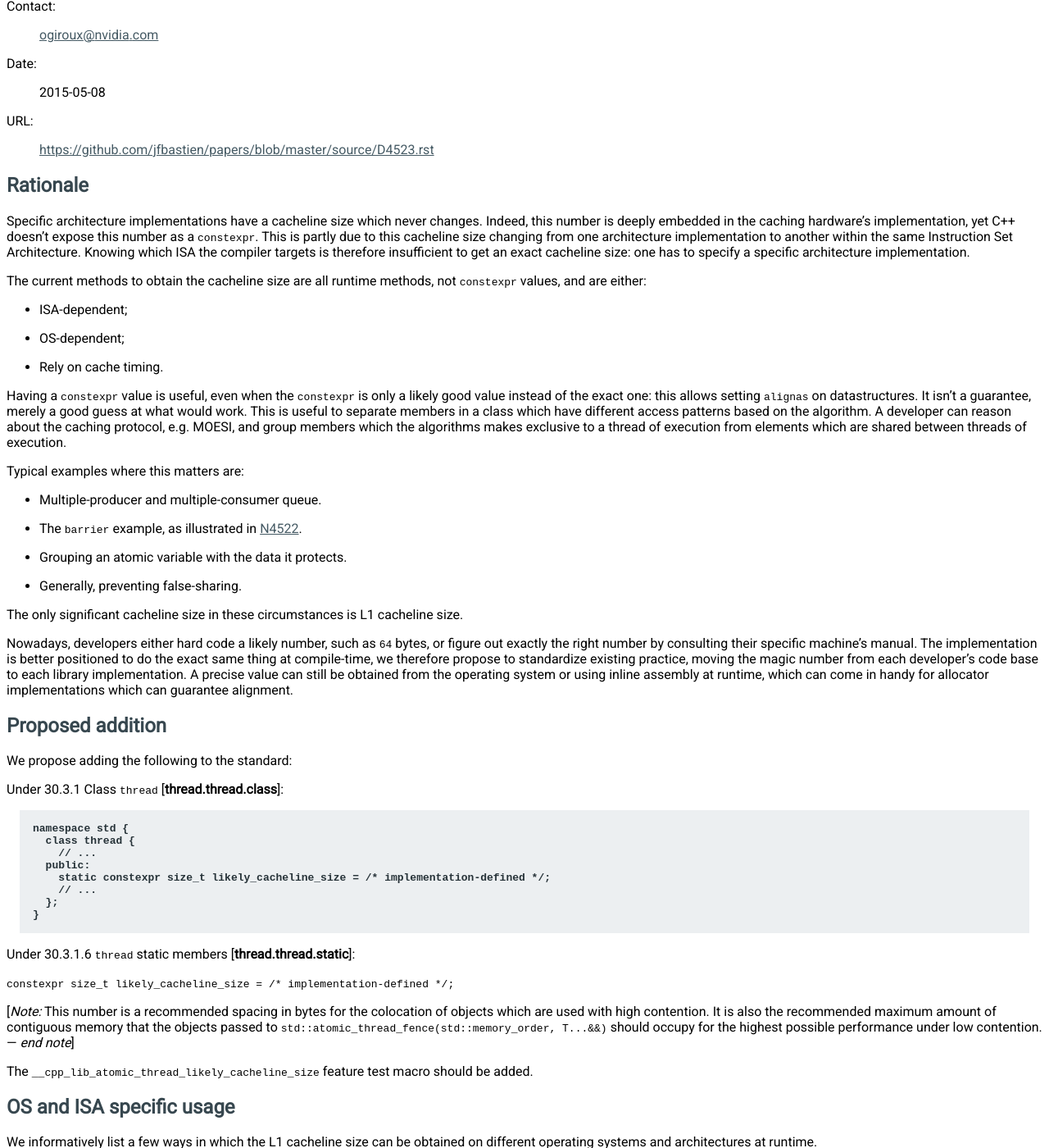
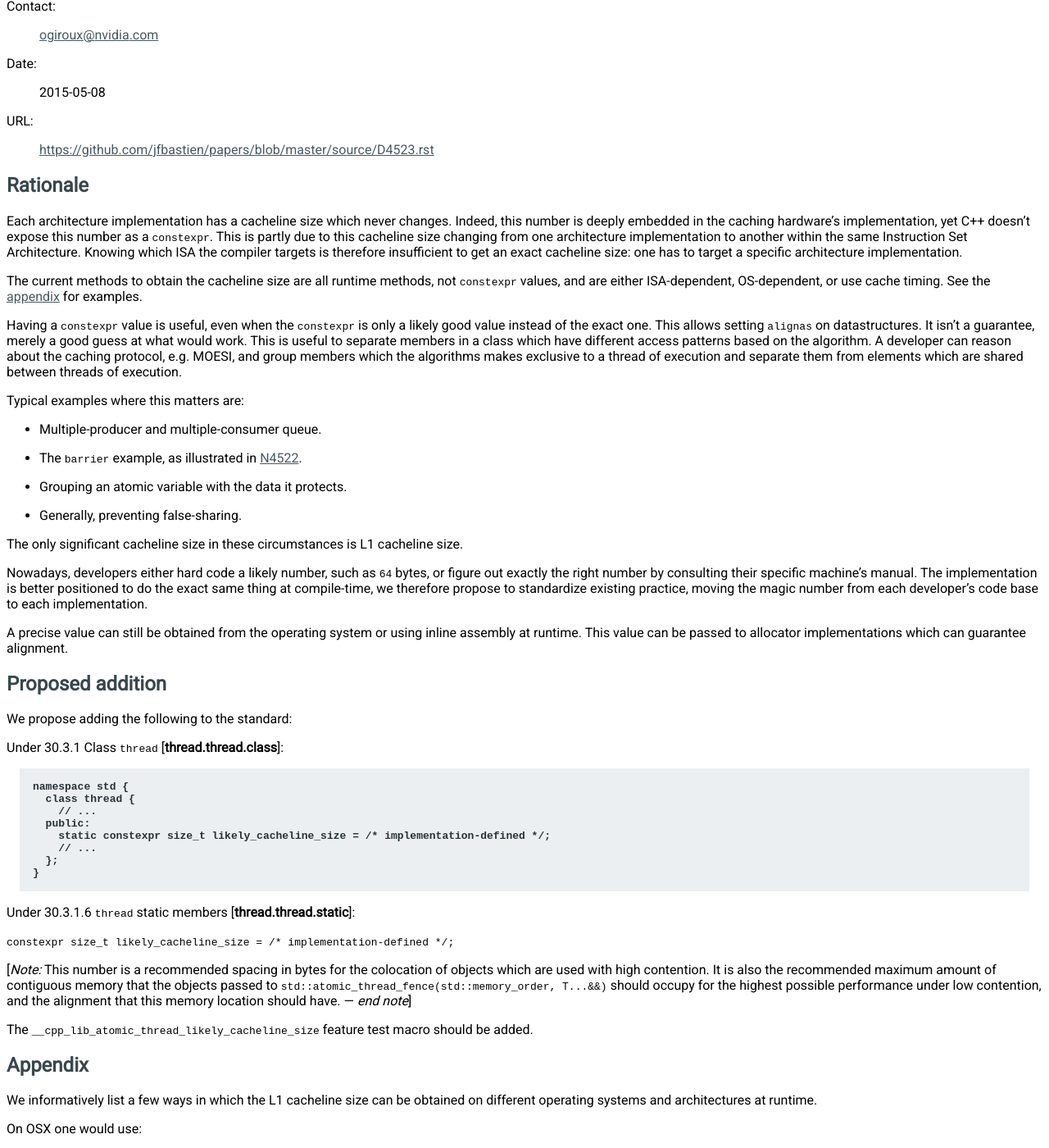
Before and after one commit to jfbastien/papers, a Sphinx documentation site: the page built from source/D4523.rst, in a window 1280 px wide and 1400 px high, scrolled down 280 px. Shown: the whole window at 82% size. Built offline with Sphinx 7.4.7, drawn with Linux system fonts in a browser that asks for light colours.

Commit message:
Wordsmith.

```diff
--- a/source/D4523.rst
+++ b/source/D4523.rst
@@ -15,29 +15,26 @@ D4523 ``constexpr std::thread::likely_cacheline_size``
 Rationale
 ---------
 
-Specific architecture implementations have a cacheline size which never
+Each architecture implementation has a cacheline size which never
 changes. Indeed, this number is deeply embedded in the caching hardware's
 implementation, yet C++ doesn't expose this number as a ``constexpr``. This is
 partly due to this cacheline size changing from one architecture implementation
 to another within the same Instruction Set Architecture. Knowing which ISA the
 compiler targets is therefore insufficient to get an exact cacheline size: one
-has to specify a specific architecture implementation.
+has to target a specific architecture implementation.
 
 The current methods to obtain the cacheline size are all runtime methods, not
-``constexpr`` values, and are either:
-
-* ISA-dependent;
-* OS-dependent;
-* Rely on cache timing.
+``constexpr`` values, and are either ISA-dependent, OS-dependent, or use cache
+timing. See the appendix_ for examples.
 
 Having a ``constexpr`` value is useful, even when the ``constexpr`` is only a
-likely good value instead of the exact one: this allows setting ``alignas`` on
+likely good value instead of the exact one. This allows setting ``alignas`` on
 datastructures. It isn't a guarantee, merely a good guess at what would
 work. This is useful to separate members in a class which have different access
 patterns based on the algorithm. A developer can reason about the caching
 protocol, e.g. MOESI, and group members which the algorithms makes exclusive to
-a thread of execution from elements which are shared between threads of
-execution.
+a thread of execution and separate them from elements which are shared between
+threads of execution.
 
 Typical examples where this matters are:
 
@@ -54,9 +51,10 @@ Nowadays, developers either hard code a likely number, such as ``64`` bytes, or
 figure out exactly the right number by consulting their specific machine's
 manual. The implementation is better positioned to do the exact same thing at
 compile-time, we therefore propose to standardize existing practice, moving the
-magic number from each developer's code base to each library implementation. A
-precise value can still be obtained from the operating system or using inline
-assembly at runtime, which can come in handy for allocator implementations which
+magic number from each developer's code base to each implementation.
+
+A precise value can still be obtained from the operating system or using inline
+assembly at runtime. This value can be passed to allocator implementations which
 can guarantee alignment.
 
 -----------------
@@ -86,14 +84,17 @@ Under 30.3.1.6 ``thread`` static members [**thread.thread.static**]:
 objects which are used with high contention. It is also the recommended maximum
 amount of contiguous memory that the objects passed to
 ``std::atomic_thread_fence(std::memory_order, T...&&)`` should occupy for the
-highest possible performance under low contention. — *end note*]
+highest possible performance under low contention, and the alignment that this
+memory location should have. — *end note*]
 
 The ``__cpp_lib_atomic_thread_likely_cacheline_size`` feature test macro should
 be added.
 
--------------------------
-OS and ISA specific usage
--------------------------
+.. _appendix:
+
+--------
+Appendix
+--------
 
 We informatively list a few ways in which the L1 cacheline size can be obtained
 on different operating systems and architectures at runtime.
```
